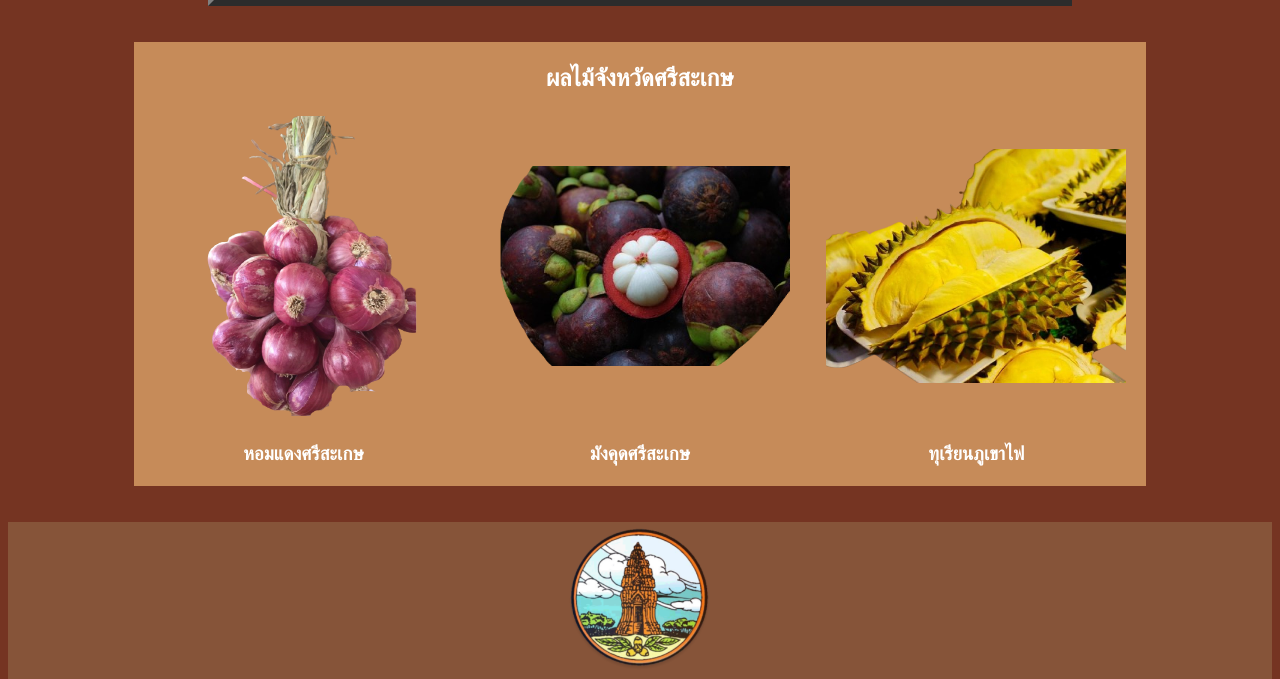
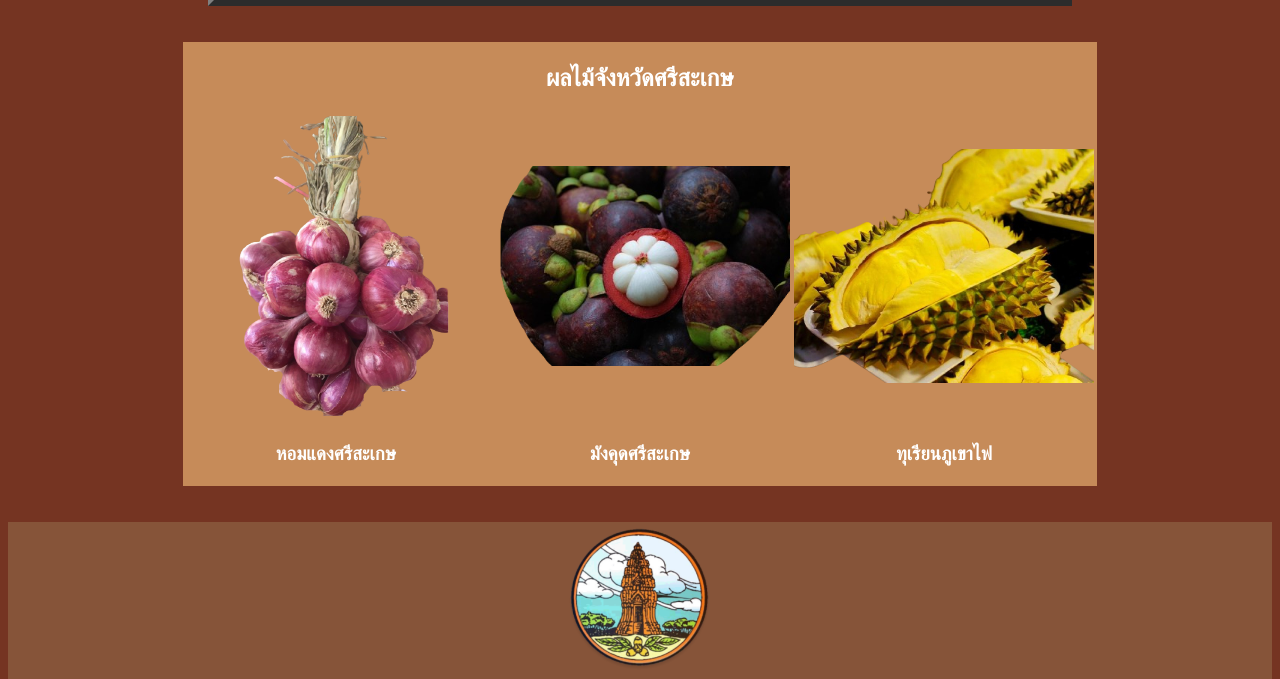
Before and after one commit to s6219410027/ProjectProvince6219410027, a plain HTML site: page index.html in a window 1280 px wide. Shown: the part 2379-3058 px from the top of the page. Drawn offline with Linux system fonts and the light colour scheme.

Commit message:
Code V.2 :Do Sisaket

```diff
--- a/index.html
+++ b/index.html
@@ -182,7 +182,7 @@
     <br><br>
 
     <font color="#ffffff">
-        <table align="center" border="0" width="80%" bgcolor="#C68B59">
+        <table align="center" border="0" width="70%" bgcolor="#C68B59">
 
             <tr align="center">
                 <td colspan="3">
```
